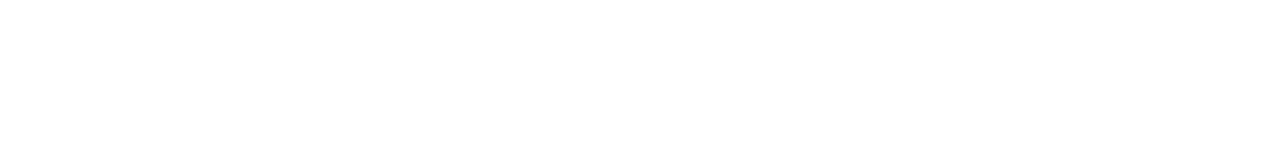
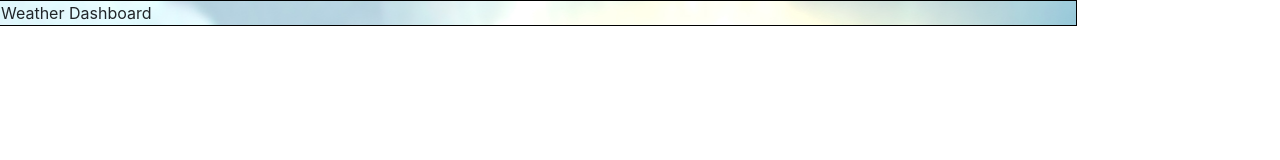
Before and after one commit to HowardDaniels/weather-dashboard, a plain HTML site: page index.html in a window 1280 px wide. Drawn offline with nearby package versions, Linux system fonts and the light colour scheme.

Commit message:
made image from Creative Commons background on weather-banner div

```diff
--- a/assets/css/style.css
+++ b/assets/css/style.css
@@ -0,0 +1,4 @@
+#weather-banner{
+    border: 1px solid black;
+    background-image: url("../images/weather-banner.jpg");
+}
--- a/index.html
+++ b/index.html
@@ -4,7 +4,11 @@
             <link rel="stylesheet" type="text/css" href="assets/css/style.css">
     </head>
     <body>
-
+        <div class="row">
+            <div class="col-md-10" id="weather-banner">
+                Weather Dashboard
+            </div>
+        </div>
             <script src="assets/javascript/script.js"></script>
     </body>
 </html>
```
Also changed, not shown: assets/images/weather-banner.jpg (added).
